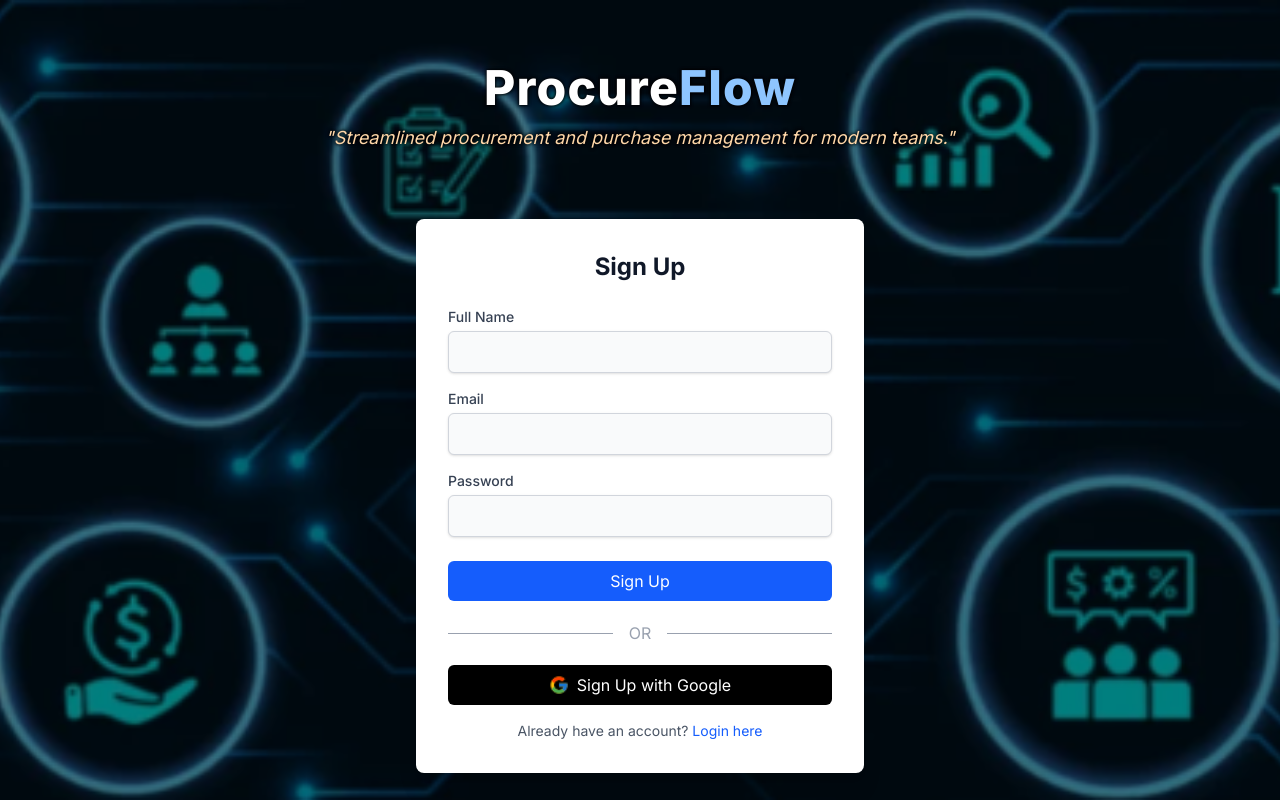
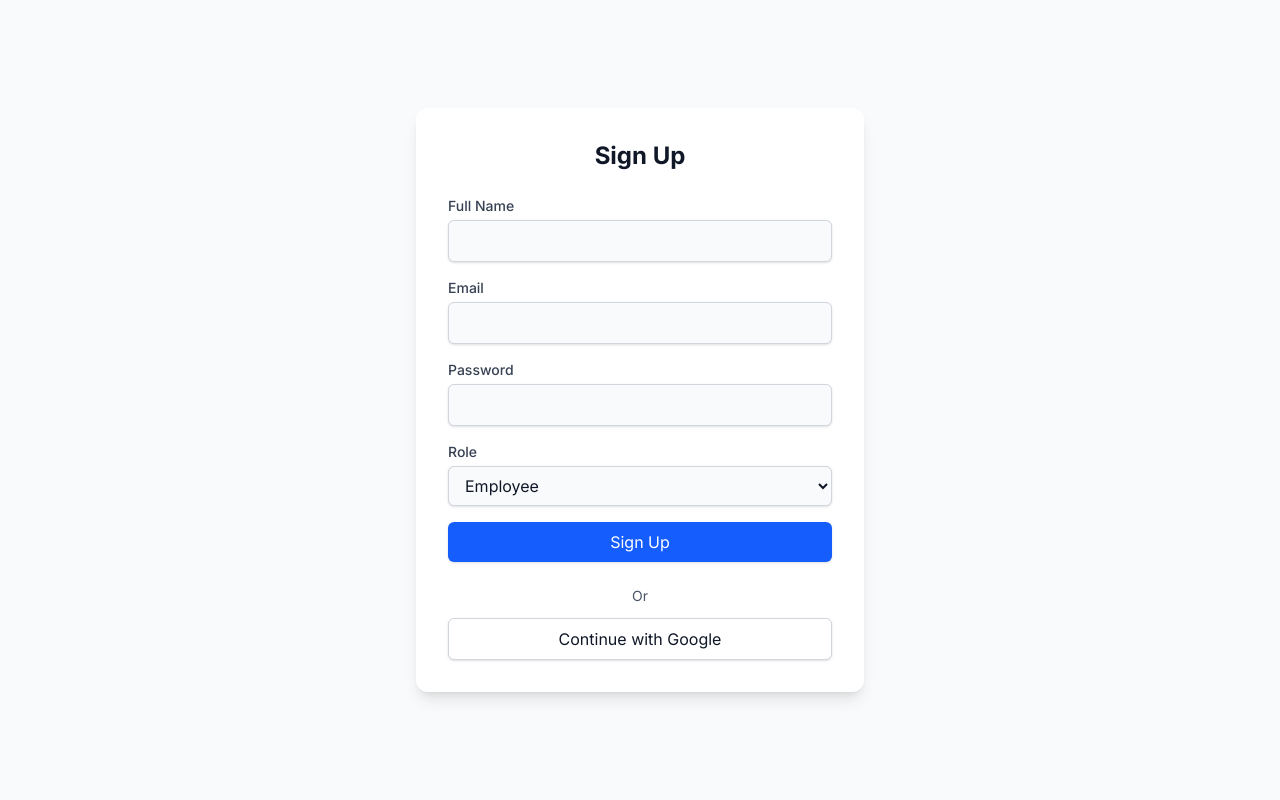
Before and after one commit to Mokshada30/PROCUREFLOW-Procurement-Management-System, a Next.js app in the folder procurement-frontend/: page /signup in a window 1280 px wide. Built offline with nearby package versions, Linux system fonts and the light colour scheme; no server answers.

Commit message:
Update signup page

```diff
--- a/procurement-frontend/app/signup/page.jsx
+++ b/procurement-frontend/app/signup/page.jsx
@@ -1,163 +1,174 @@
 "use client";
-import { useState } from 'react';
-import { useRouter } from 'next/navigation';
-import { supabase } from '@/utils/supabase';
+
+import { useState } from "react";
+import { useRouter } from "next/navigation";
+import { supabase } from "@/lib/supabaseClient";
 
 export default function SignUp() {
-  const [email, setEmail] = useState('');
-  const [password, setPassword] = useState('');
-  const [fullName, setFullName] = useState('');
-  const [error, setError] = useState(null);
-  const [message, setMessage] = useState(null);
   const router = useRouter();
+
+  const [email, setEmail] = useState("");
+  const [password, setPassword] = useState("");
+  const [fullName, setFullName] = useState("");
+  const [role, setRole] = useState("employee"); // 👈 default role
+  const [loading, setLoading] = useState(false);
+  const [error, setError] = useState("");
 
   const handleSignUp = async (e) => {
     e.preventDefault();
-    setError(null);
-    setMessage(null);
+    setLoading(true);
+    setError("");
 
     try {
+      // 1. Create user in Supabase Auth
       const { data, error: signUpError } = await supabase.auth.signUp({
-        email: email,
-        password: password,
+        email,
+        password,
+      });
+
+      if (signUpError) throw signUpError;
+
+      // 2. Insert into profiles table
+      const { error: profileError } = await supabase.from("profiles").insert({
+        id: data.user.id,
+        full_name: fullName,
+        role: role, // 👈 user-selected role
+      });
+
+      if (profileError) throw profileError;
+
+      alert("Sign up successful! Please check your email for verification.");
+      router.push("/login");
+    } catch (err) {
+      setError(err.message);
+    } finally {
+      setLoading(false);
+    }
+  };
+
+  const handleGoogleSignUp = async () => {
+    setError("");
+    try {
+      const { error } = await supabase.auth.signInWithOAuth({
+        provider: "google",
         options: {
-          data: {
-            full_name: fullName,
-          },
+          redirectTo: `${window.location.origin}/auth/callback`, // 👈 make sure this matches your GCP config
         },
       });
-
-      if (signUpError) {
-        setError(signUpError.message);
-        return;
-      }
-
-      if (data?.user) {
-        const { error: profileError } = await supabase
-          .from('profiles')
-          .insert({
-            id: data.user.id,
-            full_name: fullName,
-            role: 'employee',
-          });
-
-        if (profileError) {
-          setError('Error creating profile: ' + profileError.message);
-          return;
-        }
-        setMessage('Registration successful! Please check your email for verification.');
-      } else {
-        setError('Something went wrong during registration.');
-      }
+      if (error) throw error;
     } catch (err) {
       setError(err.message);
     }
   };
 
-  const handleGoogleSignUp = async () => {
-    setError(null);
-    setMessage(null);
-    const { error } = await supabase.auth.signInWithOAuth({
-      provider: 'google',
-      options: {
-        redirectTo: window.location.origin, // Redirects back to the current page after OAuth
-      },
-    });
-    if (error) {
-      setError(error.message);
-    }
-  };
+  return (
+    <div className="flex items-center justify-center min-h-screen bg-gray-50 dark:bg-gray-900">
+      <div className="w-full max-w-md p-8 bg-white dark:bg-gray-800 rounded-xl shadow-lg">
+        <h2 className="text-2xl font-bold text-center text-gray-900 dark:text-white mb-6">
+          Sign Up
+        </h2>
 
-  return (
-    <div
-      className="min-h-screen flex items-center justify-center
-                 bg-gray-100 dark:bg-gray-900
-                 text-gray-900 dark:text-gray-100 p-4 relative overflow-hidden"
-    >
-      {/* Full-size background image with overlay */}
-      <div
-        className="absolute inset-0 bg-cover bg-center "
-        style={{ backgroundImage: 'url(/images/procureflow-banner.png)' }}
-      ></div>
-      <div className="absolute inset-0 bg-black opacity-50"></div> {/* Dark overlay */}
+        {error && (
+          <div className="mb-4 text-sm text-red-600 dark:text-red-400">
+            {error}
+          </div>
+        )}
 
-      {/* ProcureFlow Title and Tagline positioned top-left */}
-      <div className="absolute top-16 left-1/2 -translate-x-1/2 z-10 text-white text-center">
-        <h1 className="text-4xl lg:text-5xl font-extrabold tracking-wide mb-3 text-shadow-light-dark">
-          Procure<span className="text-blue-300">Flow</span>
-        </h1>
-        <p className="text-sm md:text-lg text-center
-                  text-orange-200 whitespace-nowrap italic text-shadow-light-dark">
-          "Streamlined procurement and purchase management for modern teams."
-        </p>
-      </div>
-
-      {/* Central content container (formerly the right column/form) */}
-      <div className="relative z-10
-                  bg-white dark:bg-gray-800 p-8 rounded-lg shadow-xl
-                  w-full max-w-md translate-y-24">
-        <h2 className="text-2xl font-bold mb-6 text-center text-gray-900 dark:text-white">Sign Up</h2>
-        <form onSubmit={handleSignUp}>
-          <div className="mb-4">
-            <label htmlFor="fullName" className="block text-sm font-medium text-gray-700 dark:text-gray-300">Full Name</label>
+        <form onSubmit={handleSignUp} className="space-y-4">
+          {/* Full Name */}
+          <div>
+            <label
+              htmlFor="fullName"
+              className="block text-sm font-medium text-gray-700 dark:text-gray-300"
+            >
+              Full Name
+            </label>
             <input
+              id="fullName"
               type="text"
-              id="fullName"
-              className="mt-1 block w-full px-3 py-2 border border-gray-300 dark:border-gray-600 rounded-md shadow-sm focus:outline-none focus:ring-blue-500 focus:border-blue-500 bg-gray-50 dark:bg-gray-700 text-gray-900 dark:text-white"
+              required
               value={fullName}
               onChange={(e) => setFullName(e.target.value)}
-              required
+              className="mt-1 block w-full px-3 py-2 border border-gray-300 dark:border-gray-600 rounded-md shadow-sm focus:outline-none focus:ring-blue-500 focus:border-blue-500 bg-gray-50 dark:bg-gray-700 text-gray-900 dark:text-white"
             />
           </div>
-          <div className="mb-4">
-            <label htmlFor="email" className="block text-sm font-medium text-gray-700 dark:text-gray-300">Email</label>
+
+          {/* Email */}
+          <div>
+            <label
+              htmlFor="email"
+              className="block text-sm font-medium text-gray-700 dark:text-gray-300"
+            >
+              Email
+            </label>
             <input
+              id="email"
               type="email"
-              id="email"
-              className="mt-1 block w-full px-3 py-2 border border-gray-300 dark:border-gray-600 rounded-md shadow-sm focus:outline-none focus:ring-blue-500 focus:border-blue-500 bg-gray-50 dark:bg-gray-700 text-gray-900 dark:text-white"
+              required
               value={email}
               onChange={(e) => setEmail(e.target.value)}
-              required
+              className="mt-1 block w-full px-3 py-2 border border-gray-300 dark:border-gray-600 rounded-md shadow-sm focus:outline-none focus:ring-blue-500 focus:border-blue-500 bg-gray-50 dark:bg-gray-700 text-gray-900 dark:text-white"
             />
           </div>
-          <div className="mb-6">
-            <label htmlFor="password" className="block text-sm font-medium text-gray-700 dark:text-gray-300">Password</label>
+
+          {/* Password */}
+          <div>
+            <label
+              htmlFor="password"
+              className="block text-sm font-medium text-gray-700 dark:text-gray-300"
+            >
+              Password
+            </label>
             <input
+              id="password"
               type="password"
-              id="password"
-              className="mt-1 block w-full px-3 py-2 border border-gray-300 dark:border-gray-600 rounded-md shadow-sm focus:outline-none focus:ring-blue-500 focus:border-blue-500 bg-gray-50 dark:bg-gray-700 text-gray-900 dark:text-white"
+              required
               value={password}
               onChange={(e) => setPassword(e.target.value)}
-              required
+              className="mt-1 block w-full px-3 py-2 border border-gray-300 dark:border-gray-600 rounded-md shadow-sm focus:outline-none focus:ring-blue-500 focus:border-blue-500 bg-gray-50 dark:bg-gray-700 text-gray-900 dark:text-white"
             />
           </div>
+
+          {/* Role Dropdown */}
+          <div>
+            <label
+              htmlFor="role"
+              className="block text-sm font-medium text-gray-700 dark:text-gray-300"
+            >
+              Role
+            </label>
+            <select
+              id="role"
+              value={role}
+              onChange={(e) => setRole(e.target.value)}
+              className="mt-1 block w-full px-3 py-2 border border-gray-300 dark:border-gray-600 rounded-md shadow-sm focus:outline-none focus:ring-blue-500 focus:border-blue-500 bg-gray-50 dark:bg-gray-700 text-gray-900 dark:text-white"
+            >
+              <option value="employee">Employee</option>
+              <option value="team_lead">Team Lead</option>
+              <option value="admin">Admin</option>
+              <option value="procurement_officer">Procurement Officer</option>
+            </select>
+          </div>
+
+          {/* Submit Button */}
           <button
             type="submit"
-            className="w-full bg-blue-600 text-white py-2 px-4 rounded-md hover:bg-blue-700 focus:outline-none focus:ring-2 focus:ring-blue-500 focus:ring-offset-2"
+            disabled={loading}
+            className="w-full py-2 px-4 bg-blue-600 hover:bg-blue-700 text-white rounded-md shadow-sm focus:outline-none focus:ring-2 focus:ring-offset-2 focus:ring-blue-500"
           >
-            Sign Up
+            {loading ? "Signing up..." : "Sign Up"}
           </button>
         </form>
 
-        <div className="relative flex py-5 items-center">
-          <div className="flex-grow border-t border-gray-400 dark:border-gray-500"></div>
-          <span className="flex-shrink mx-4 text-gray-400">OR</span>
-          <div className="flex-grow border-t border-gray-400 dark:border-gray-500"></div>
+        <div className="mt-6 text-center">
+          <p className="text-sm text-gray-600 dark:text-gray-400">Or</p>
+          <button
+            onClick={handleGoogleSignUp}
+            className="mt-3 w-full py-2 px-4 border border-gray-300 dark:border-gray-600 rounded-md shadow-sm bg-white dark:bg-gray-700 text-gray-900 dark:text-white hover:bg-gray-50 dark:hover:bg-gray-600"
+          >
+            Continue with Google
+          </button>
         </div>
-
-        <button
-          onClick={handleGoogleSignUp}
-          className="w-full bg-black text-white py-2 px-4 rounded-md hover:bg-gray-800 focus:outline-none focus:ring-2 focus:ring-gray-700 focus:ring-offset-2 flex items-center justify-center"
-        >
-          <img src="/google-g.png" alt="Google G logo" className="h-5 w-5 mr-2" />
-          Sign Up with Google
-        </button>
-
-        {error && <p className="text-red-500 text-sm mt-4 text-center">{error}</p>}
-        {message && <p className="text-green-500 text-sm mt-4 text-center">{message}</p>}
-        <p className="mt-4 text-center text-sm text-gray-600 dark:text-gray-300">
-          Already have an account? <a href="/login" className="text-blue-600 hover:underline">Login here</a>
-        </p>
       </div>
     </div>
   );
```
